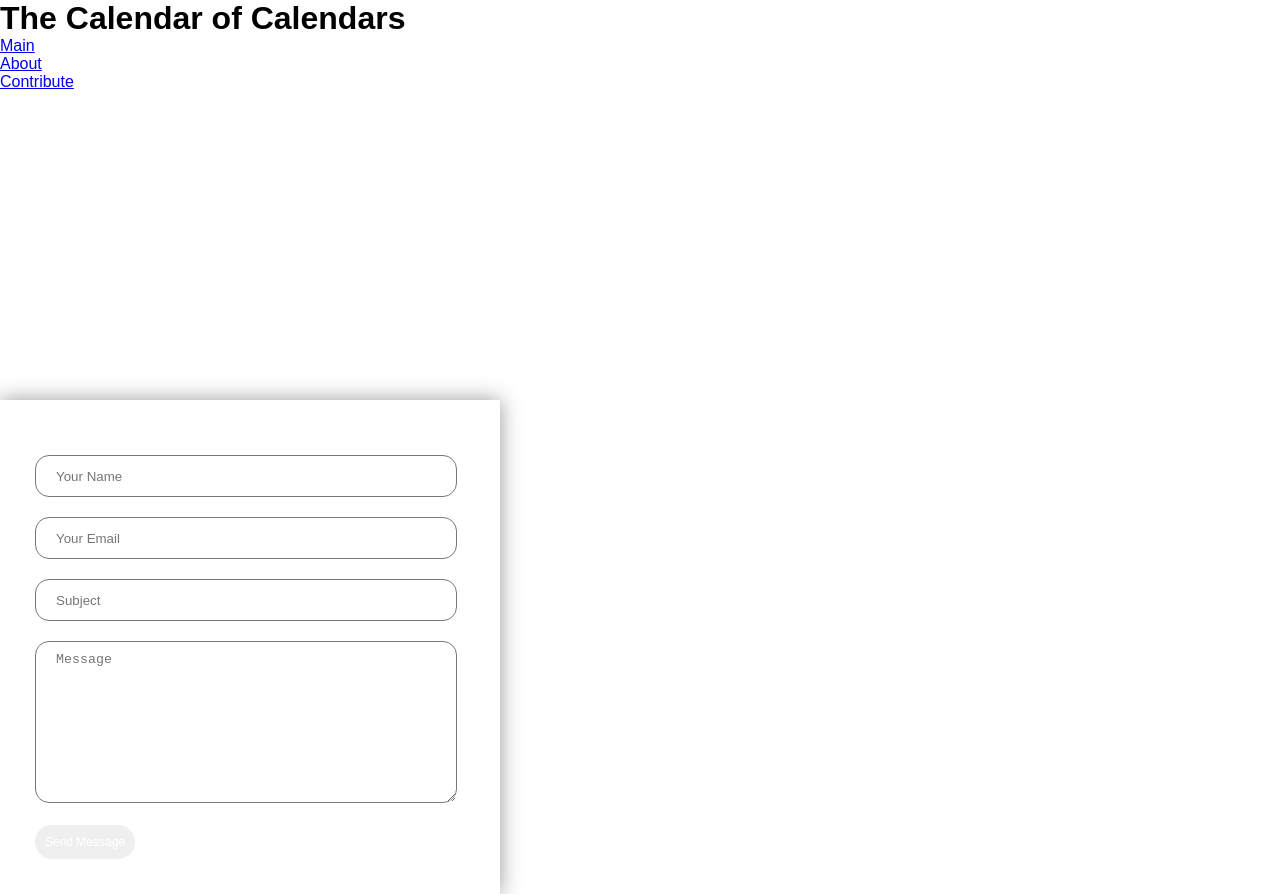
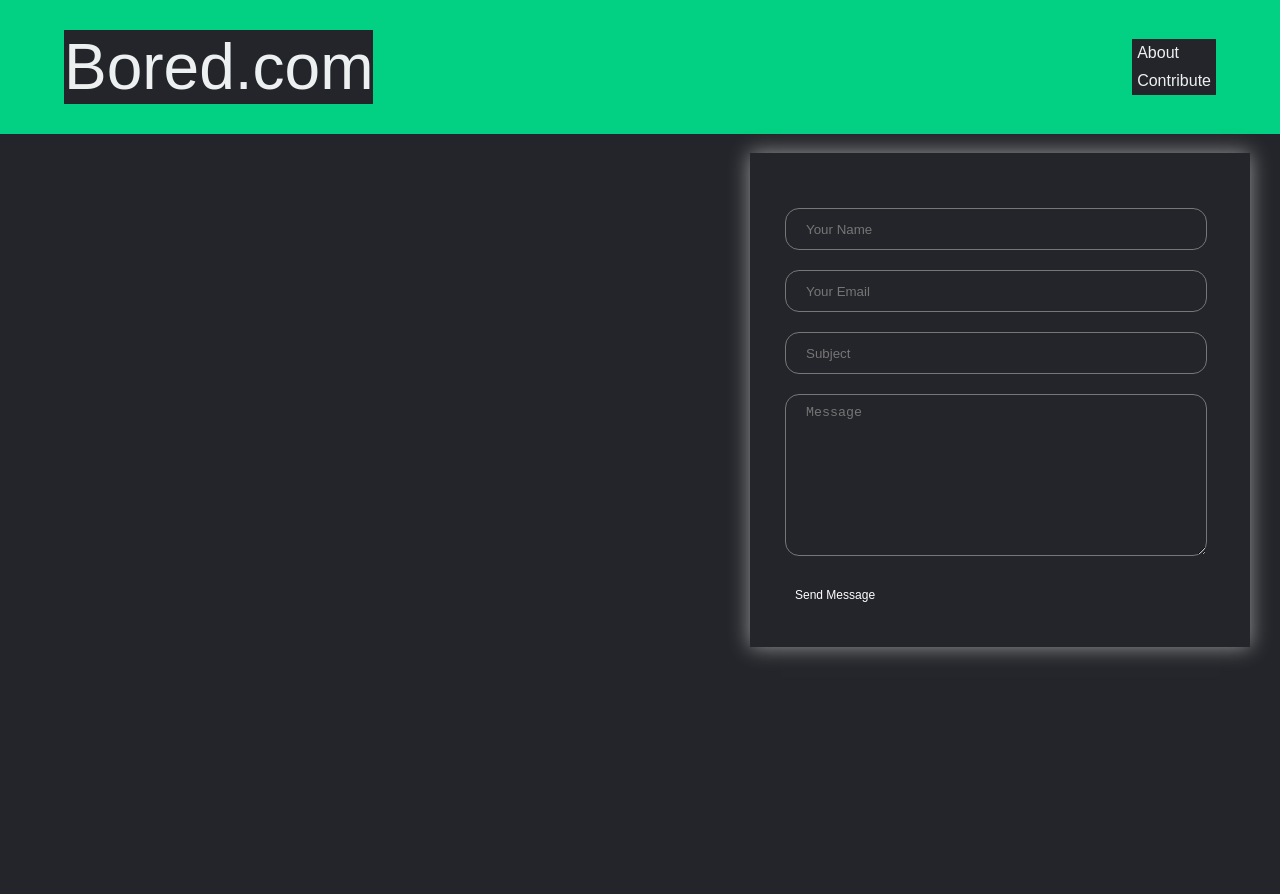
Before and after one commit to MatthewCReynolds/Bored.com, a plain HTML site: page Website/pages/contribute.html in a window 1280 px wide. After the commit the page ends 800 px from the top, so only its background shows below. Drawn offline with Linux system fonts and the light colour scheme.

Commit message:
Added New Nav-Bar, Changed CSS a bit, changed background to dark.

```diff
--- a/Website/pages/contribute.html
+++ b/Website/pages/contribute.html
@@ -8,12 +8,12 @@
       <title> Contribute </title>
       <link rel="stylesheet" href="../styles.css">
     </head>
+
     <body>
         <header>
-          <h1> The Calendar of Calendars </h1>
+          <h1> <a href="index.html"> Bored.com</h1>
             <nav>
-                <ul>
-                  <li><a href="../index.html">  Main</a></li>
+                <ul class="nav__links">
                   <li><a href="about.html">     About</a></li>
                   <li><a href="contribute.html">Contribute</a></li>
                 </ul>
--- a/Website/styles.css
+++ b/Website/styles.css
@@ -1,29 +1,76 @@
-*
-{
+* {
   margin:0;
   padding:0;
+  background-color: #24252A;
 }
-body
-{
+
+body {
   background-colour: #efefef;
   font-family: sans-serif;
 }
-.contact-box
-{
+
+h1 a {
+  font-family: "Montserrat", sans-serif;
+  font-weight: 500;
+  font-size: 64px;
+  color: #edf0f1;
+  text-decoration: none;
+  background-color: inherit;
+}
+
+li, a {
+  font-family: "Montserrat", sans-serif;
+  font-weight: 500;
+  font-size: 16px;
+  color: #edf0f1;
+  text-decoration: none;
+  background-color: inherit;
+}
+
+header {
+  display: flex;
+  justify-content: space-between;
+  align-items: center;
+  padding: 30px 05%;
+  background-color: #02d083;
+}
+
+.nav__links {
+  list-style: none;
+}
+
+.nav__links li {
+  display: list-item;
+  padding: 5px 5px;
+}
+
+.nav__links li a {
+  transition: all 0.3s ease 0s;
+}
+
+.nav__links li a:hover {
+  color: #0088a9
+  cursour: pointer;
+}
+
+.contact-box {
   width: 500px;
   background-colour: #fff;
   box-shadow: 0 0 20px 0 #999;
   top: 50%;
   left: 50%
+  margin-top: -50px;
+  margin-left: 1000px;
   transform: translate(-50%,-50%);
   position: absolute;
+  align-items: center;
 }
-form
-{
+
+form {
   margin: 35px;
 }
-.input-field
-{
+
+.input-field {
   width: 400px;
   height: 40px;
   margin-top: 20px;
@@ -32,13 +79,13 @@ form
   border-radius: 14px;
   outline: none;
 }
-.textarea-field
-{
+
+.textarea-field {
   height: 150px;
   padding-top:10px;
 }
-.btn
-{
+
+.btn {
   border-radius: 20px;
   color: #fff;
   margin-top: 18px;
```
Also changed, not shown: Website/index.html (+3 -4 lines), Website/pages/about.html (+3 -3 lines).
